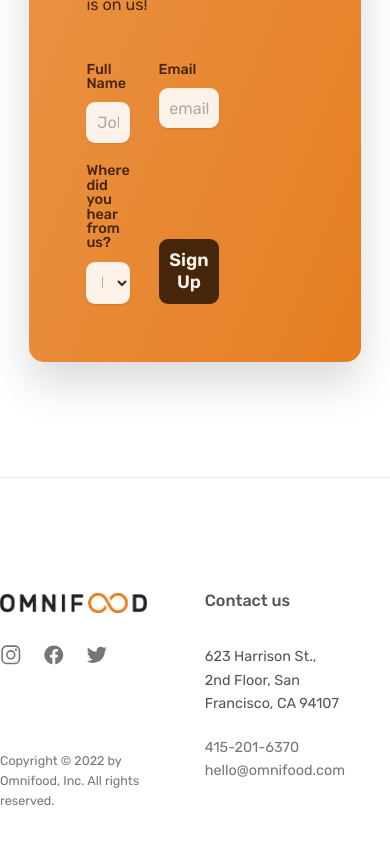
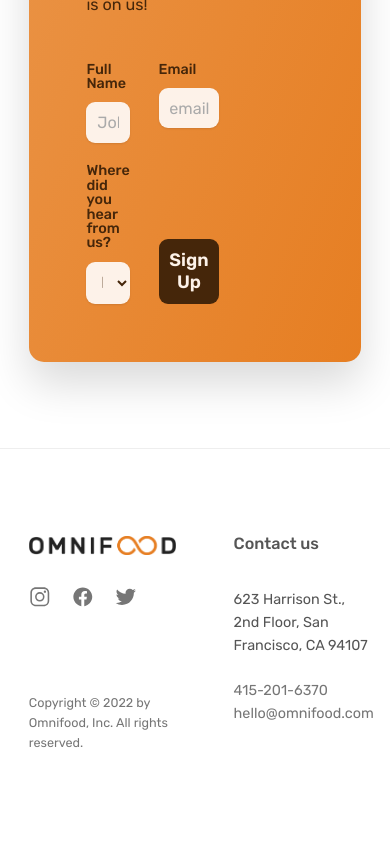
Before and after one commit to Euuphi/omnifood, a React (Create React App) app: page / in a window 390 px wide. Shown: the part 7720-8564 px from the top of the page. Built offline with nearby package versions, Linux system fonts and the light colour scheme.

Commit message:
Decrease padding between CTA and Footer section on large tablets

```diff
--- a/src/components/Footer/Footer.js
+++ b/src/components/Footer/Footer.js
@@ -1,4 +1,5 @@
 import React from "react";
+import { useMediaQuery } from "@mui/material";
 
 // Stylesheets
 import styles from "./Footer.module.css";
@@ -16,11 +17,13 @@ import Grid from "../Layout/Grid";
 import Logo from "../UI/Logo";
 
 const Footer = () => {
+    const tabletScreen = useMediaQuery("(max-width: 75em)");
     const copyrightDate = new Date().getFullYear();
 
     return (
         <footer className={styles.footer}>
-            <Container padding="12.8rem 0">
+            <Container
+                padding={`${tabletScreen ? "9.6rem" : "12.8rem"} 3.2rem`}>
                 <Grid col="1.5fr 1.5fr 1fr 1fr 1fr">
                     <div className={styles.logoCol}>
                         <Logo className={styles.footerLogo} />
--- a/src/components/Sections/CTA/CTA.js
+++ b/src/components/Sections/CTA/CTA.js
@@ -1,4 +1,5 @@
 import React from "react";
+import { useMediaQuery } from "@mui/material";
 
 // Stylesheets
 import styles from "./CTA.module.css";
@@ -10,9 +11,11 @@ import HeadingSecondary from "../../Headings/HeadingSecondary";
 import CtaForm from "./CtaForm";
 
 const CTA = () => {
+    const tabletScreen = useMediaQuery("(max-width: 75em)");
+
     return (
         <section id="ctaSection" className={styles.sectionCta}>
-            <Container marginBottom="12.8rem">
+            <Container marginBottom={tabletScreen ? "9.6rem" : "12.8rem"}>
                 <div className={styles.cta}>
                     <Grid col="2fr 1fr" gap="0">
                         <div className={styles.ctaTextBox}>
```
